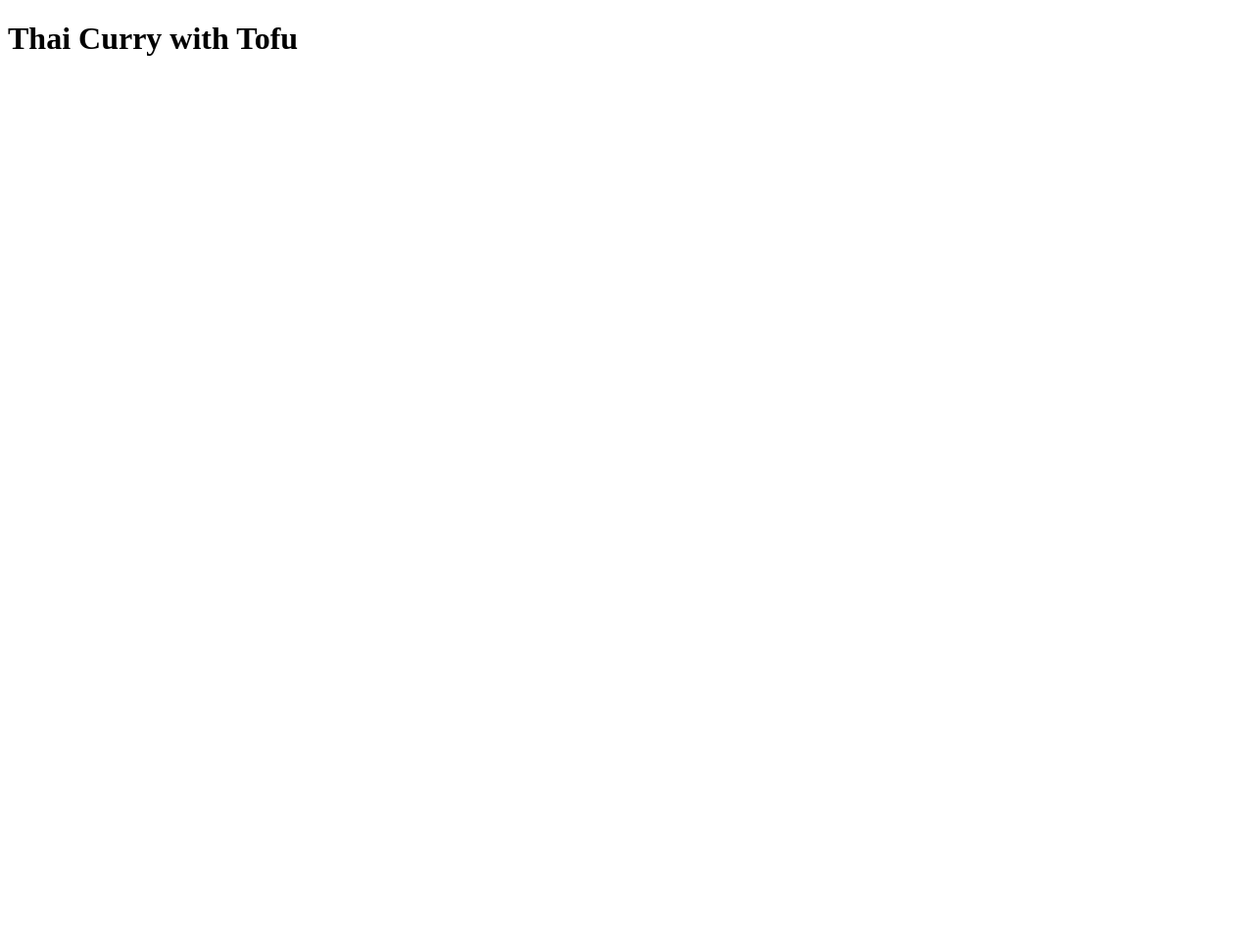
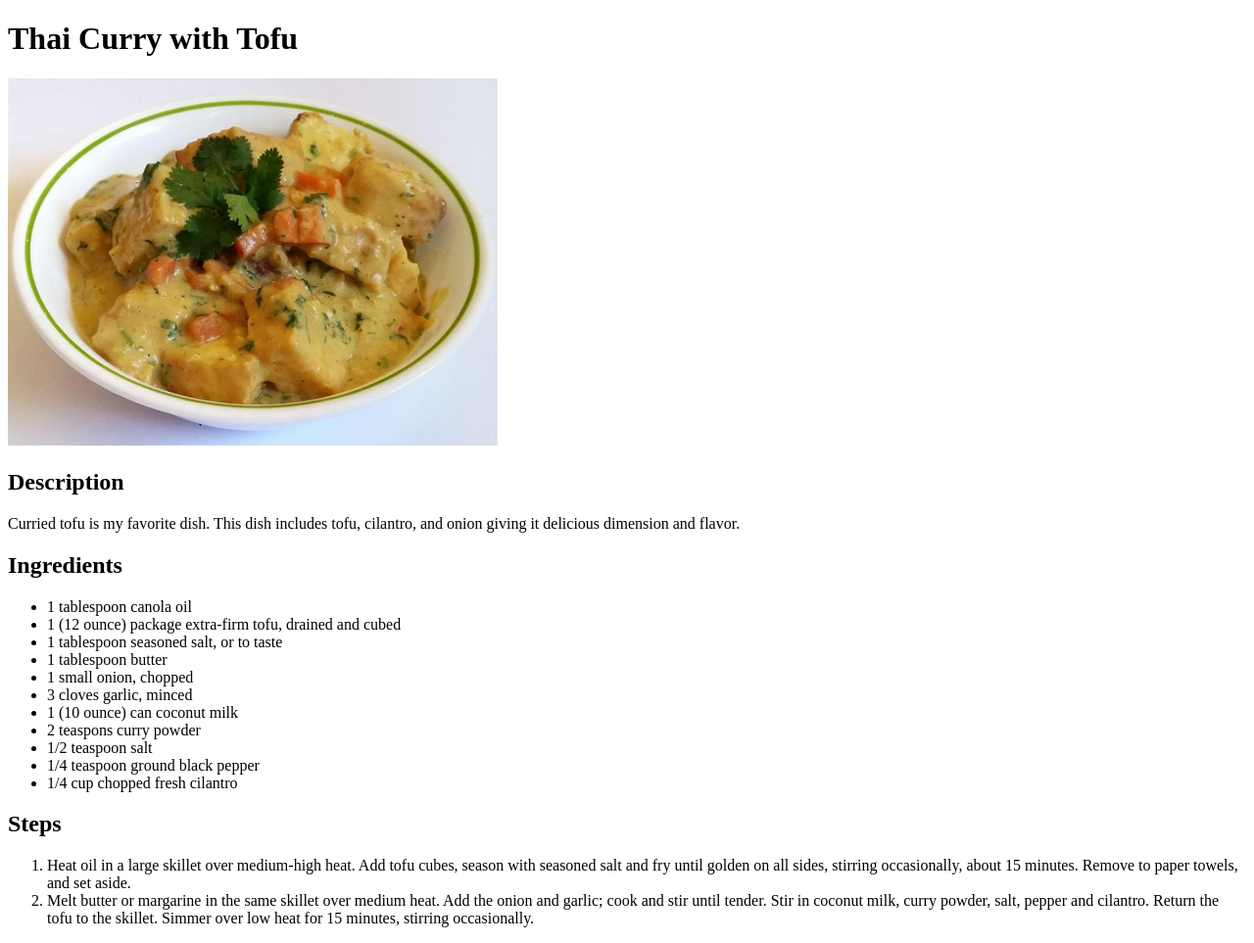
Before and after one commit to miclaine-elise/odin-recipes, a plain HTML site: page recipes/curry.html in a window 1280 px wide. Shown: the whole page at 98% size. Before the commit the page ends 800 px from the top, so only its background shows below. Drawn offline with Linux system fonts and the light colour scheme.

Commit message:
Add content to curry page
Add image, list of ingredients and steps to the curry page.

```diff
--- a/recipes/curry.html
+++ b/recipes/curry.html
@@ -10,6 +10,32 @@
 
 <body>
     <h1>Thai Curry with Tofu</h1>
+    <img src="./images/thai_curry_tofu.jpg" alt="Image of Thai Curry Tofu" width="500">
+    <h2>Description</h2>
+    <p>Curried tofu is my favorite dish. This dish includes tofu, cilantro, and onion giving it delicious dimension and
+        flavor.</p>
+    <h2>Ingredients</h2>
+    <ul>
+        <li>1 tablespoon canola oil</li>
+        <li>1 (12 ounce) package extra-firm tofu, drained and cubed</li>
+        <li>1 tablespoon seasoned salt, or to taste</li>
+        <li>1 tablespoon butter</li>
+        <li>1 small onion, chopped</li>
+        <li>3 cloves garlic, minced</li>
+        <li>1 (10 ounce) can coconut milk</li>
+        <li>2 teaspons curry powder</li>
+        <li>1/2 teaspoon salt</li>
+        <li>1/4 teaspoon ground black pepper</li>
+        <li>1/4 cup chopped fresh cilantro</li>
+    </ul>
+    <h2>Steps</h2>
+    <ol>
+        <li>Heat oil in a large skillet over medium-high heat. Add tofu cubes, season with seasoned salt and fry until
+            golden on all sides, stirring occasionally, about 15 minutes. Remove to paper towels, and set aside.</li>
+        <li>Melt butter or margarine in the same skillet over medium heat. Add the onion and garlic; cook and stir until
+            tender. Stir in coconut milk, curry powder, salt, pepper and cilantro. Return the tofu to the skillet.
+            Simmer over low heat for 15 minutes, stirring occasionally.</li>
+    </ol>
 </body>
 
 </html>
```
Also changed, not shown: recipes/images/thai_curry_tofu.jpg (added).
